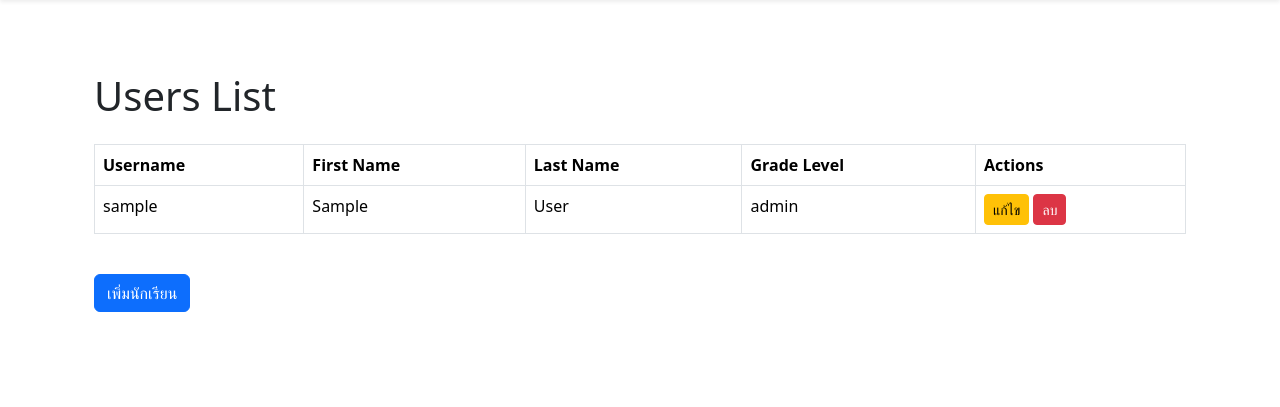
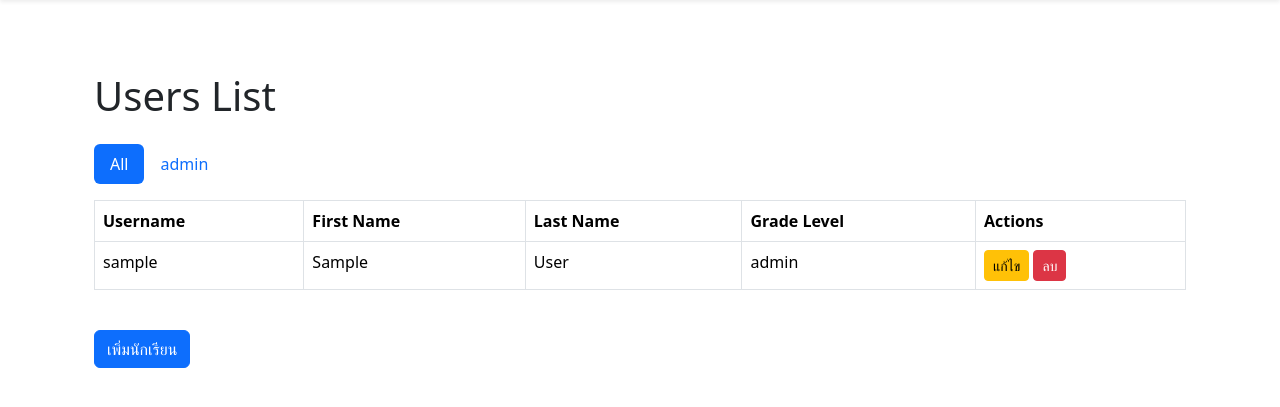
Before and after one commit to Anelse1365/seminar_project, a Flask app: page /view_user in a window 1280 px wide. Shown: the part 56-463 px from the top of the page. Run offline with Flask 3, Linux system fonts and the light colour scheme; a database or web service that is not in the repository returns one stand-in record (values such as "Sample title").

Commit message:
แยก ระดับชั้น

```diff
--- a/newapp2.py
+++ b/newapp2.py
@@ -750,10 +750,11 @@ def delete_template(template_id):
     questions_template_collection.delete_one({'_id': ObjectId(template_id)})
     flash('Template deleted successfully!', 'success')
     return redirect(url_for('view_templates'))
-
+from itertools import groupby
+from operator import itemgetter
 @app.route('/view_user', methods=['GET', 'POST'])
 def view_user():
-    all_users = users.find({"role": {"$ne": "admin"}})  # Exclude admins
+    all_users = list(users.find({"role": {"$ne": "admin"}}))  # Exclude admins and convert to list
 
     if request.method == 'POST':
         if 'edit_user' in request.form:
@@ -787,7 +788,11 @@ def view_user():
 
         return redirect(url_for('view_user'))
 
-    return render_template('view_user.html', users=all_users)
+    # Group users by grade_level
+    all_users = sorted(all_users, key=itemgetter('grade_level'))
+    users_by_grade = {k: list(g) for k, g in groupby(all_users, key=itemgetter('grade_level'))}
+
+    return render_template('view_user.html', users_by_grade=users_by_grade)
 
 @app.route('/quiz_storage', methods=['GET'])
 def quiz_storage():
--- a/templates/view_user.html
+++ b/templates/view_user.html
@@ -1,8 +1,22 @@
 {% extends 'base.html' %}
+
 {% block title %}View Users{% endblock %}
+
 {% block body %}
 <div class="container mt-5">
     <h1 class="mb-4">Users List</h1>
+
+    <!-- Grade Level Filter Buttons -->
+    <ul class="nav nav-pills mb-3" id="grade-level-tabs" role="tablist">
+        <li class="nav-item" role="presentation">
+            <button class="nav-link active" id="all-tab" data-grade="all" type="button">All</button>
+        </li>
+        {% for grade_level, users in users_by_grade.items() %}
+        <li class="nav-item" role="presentation">
+            <button class="nav-link" data-grade="{{ grade_level }}" type="button">{{ grade_level }}</button>
+        </li>
+        {% endfor %}
+    </ul>
 
     <table class="table table-bordered">
         <thead>
@@ -15,21 +29,17 @@
             </tr>
         </thead>
         <tbody>
+            {% for grade_level, users in users_by_grade.items() %}
                 {% for user in users %}
-            <tr>
+                <tr data-grade="{{ grade_level }}">
                     <td>{{ user.username }}</td>
                     <td>{{ user.first_name }}</td>
                     <td>{{ user.last_name }}</td>
-                <td>{{ user.grade_level }}</td>
+                    <td>{{ grade_level }}</td>
                     <td>
-                    <!-- Edit Button -->
-                    <button type="button" class="btn btn-warning btn-sm" data-bs-toggle="modal" data-bs-target="#editUserModal-{{ user._id }}">
-                        แก้ไข
-                    </button>
-                    <!-- Delete Button -->
-                    <button type="button" class="btn btn-danger btn-sm" data-bs-toggle="modal" data-bs-target="#confirmDeleteModal" data-user-id="{{ user._id }}">
-                        ลบ
-                    </button>
+                        <!-- Actions (Edit/Delete buttons) -->
+                        <button type="button" class="btn btn-warning btn-sm" data-bs-toggle="modal" data-bs-target="#editUserModal-{{ user._id }}">แก้ไข</button>
+                        <button type="button" class="btn btn-danger btn-sm" data-bs-toggle="modal" data-bs-target="#confirmDeleteModal" data-user-id="{{ user._id }}">ลบ</button>
                     </td>
                 </tr>
 
@@ -69,6 +79,7 @@
                         </div>
                     </div>
                 </div>
+                {% endfor %}
             {% endfor %}
         </tbody>
     </table>
@@ -142,6 +153,27 @@
 </div>
 
 <script>
+    // Add event listener to each grade-level button
+    document.querySelectorAll('#grade-level-tabs button').forEach(button => {
+        button.addEventListener('click', function() {
+            var selectedGrade = this.getAttribute('data-grade'); // Get grade level from button
+            var rows = document.querySelectorAll('tbody tr'); // Get all table rows
+
+            rows.forEach(row => {
+                var grade = row.getAttribute('data-grade'); // Get grade level from each row
+                if (selectedGrade === 'all' || grade === selectedGrade) {
+                    row.style.display = ''; // Show row if matches or if "All" is selected
+                } else {
+                    row.style.display = 'none'; // Hide row if doesn't match
+                }
+            });
+
+            // Toggle active class on clicked button
+            document.querySelectorAll('#grade-level-tabs button').forEach(btn => btn.classList.remove('active'));
+            this.classList.add('active');
+        });
+    });
+
     // Pass user ID to the delete confirmation modal
     var confirmDeleteModal = document.getElementById('confirmDeleteModal');
     confirmDeleteModal.addEventListener('show.bs.modal', function (event) {
@@ -151,4 +183,5 @@
         deleteUserIdInput.value = userId;
     });
 </script>
+
 {% endblock %}
```
Lines whose indentation alone changed are shown as unchanged.
